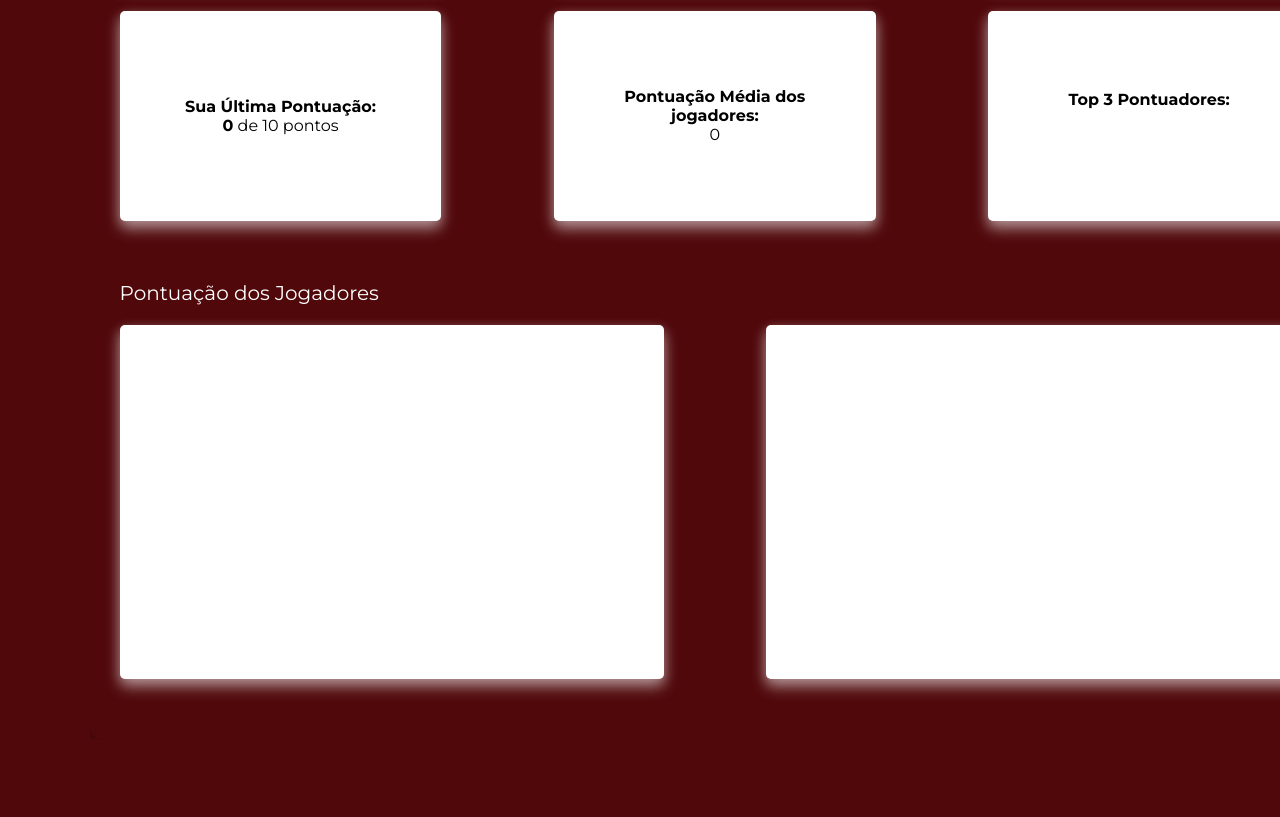
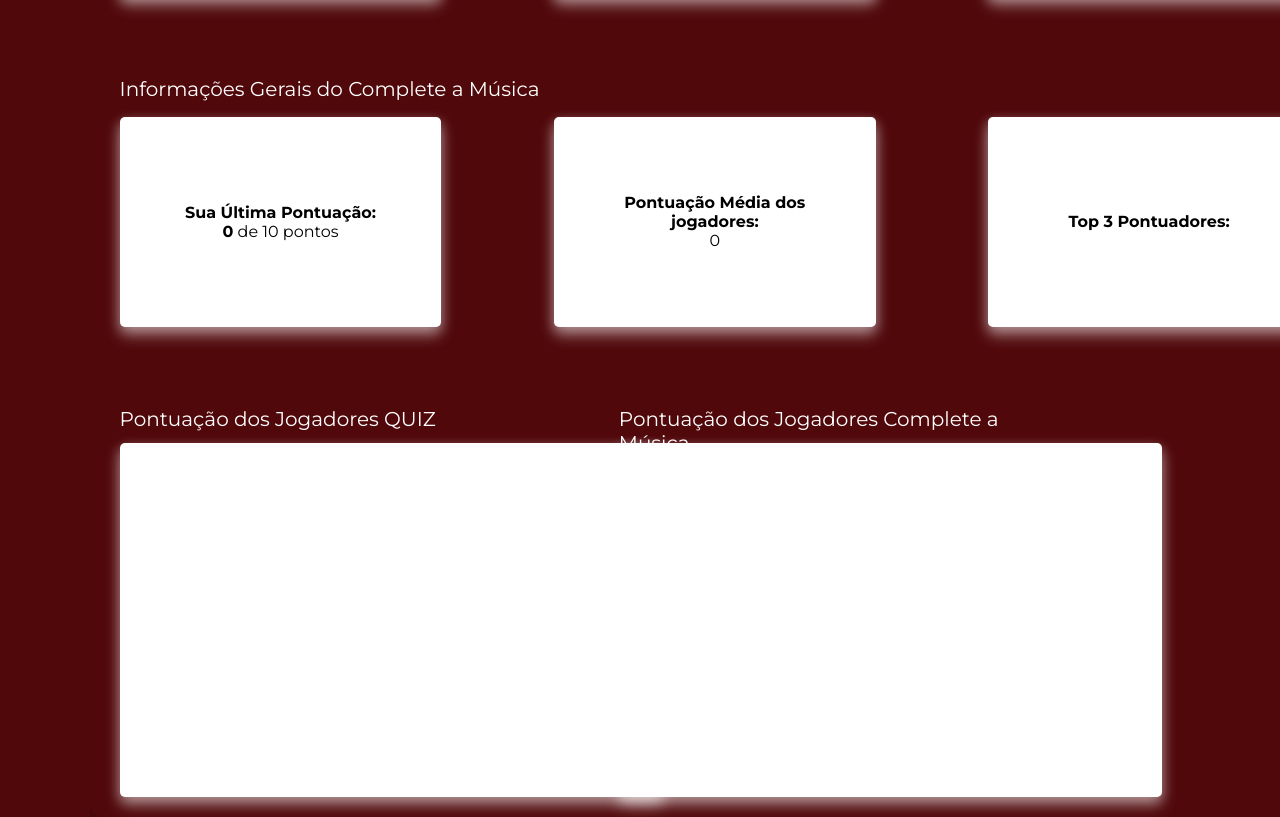
Before and after one commit to Danieldev707/ProjetoPessoal, a website: page Aplicação/public/dashboard.html in a window 1280 px wide. Shown: the part 405-1222 px from the top of the page. Before the commit the page ends 1144 px from the top, so only its background shows below. Drawn offline with nearby package versions, Linux system fonts and the light colour scheme; no server answers.

Commit message:
Update: Site Finalizado

```diff
--- a/Aplicação/public/css/dash.css
+++ b/Aplicação/public/css/dash.css
@@ -122,11 +122,38 @@ body {
   justify-content: space-between;
 }
 
+.area-grafica{
+  width: 78vw;
+  height: 50vh;
+  display: flex;
+}
+
+.card-grafico {
+  width: 50%;
+  height: 90%;
+}
+
+.dados-grafico .titulo-grafico {
+  width: 90%;
+  height: 10%;
+}
+
+.card-grafico .titulo-grafico {
+  width: 90%;
+  height: 10%;
+}
+
 .kpi-grafico {
   display: flex;
   justify-content: space-between;
   margin-bottom: 30px;
   flex-wrap: wrap;
+}
+
+/* Voce faz a alteração que você quiser da área do título */
+.titulo-grafico {
+  height: 60px;
+  width: 100%;
 }
 
 .kpi1, .kpi2, .kpi3, .kpi4, .kpi5, .kpi6 {
@@ -146,6 +173,10 @@ body {
   color: black;
 }
 
+.kpi6 li {
+  text-decoration: none;
+  list-style: none;
+}
 
 
 .kpi1 span:first-child, .kpi2 span:first-child, .kpi3 span:first-child, .kpi4 span:first-child, .kpi5 span:first-child, .kpi6 span:first-child {
@@ -162,9 +193,12 @@ body {
   margin-bottom: 5px;
 }
 
-.card-grafico {
-  margin-bottom: 30px;
+#top3PontuadoresComplete {
+  margin: 0;
+  padding: 0;
 }
+
+
 
 .titulo-grafico p {
   font-size: 20px;
@@ -172,11 +206,11 @@ body {
 }
 
 .titulo-grafico-secundario p {
-  font-size: 18px; /* Um tamanho ligeiramente menor para diferenciar */
-  margin-top: 20px; /* Adiciona um espaço acima */
-  margin-bottom: 10px; /* Controla o espaço abaixo */
-  color: #ccc; /* Cor diferente para destaque */
-  font-style: italic; /* Adiciona um estilo diferente */
+  font-size: 18px;
+  margin-top: 20px;
+  margin-bottom: 10px;
+  color: #ccc;
+  font-style: italic;
 }
 
 
@@ -186,6 +220,8 @@ body {
   display: flex;
   justify-content: space-between;
   flex-wrap: wrap;
+  width: 50%;
+  height: 90%;
   gap: 20px;
 }
 
--- a/Aplicação/public/dashboard.html
+++ b/Aplicação/public/dashboard.html
@@ -48,6 +48,11 @@
           <span>Top 3 Pontuadores:</span>
           <ul id="top3Pontuadores"></ul>
         </div>
+      </div>
+        <div class="kpi-grafico">
+          <div class="titulo-grafico">
+            <p>Informações Gerais do Complete a Música</p>
+          </div>
         <div class="kpi4">
           <span>Sua Última Pontuação:</span>
           <span><span id="ultimaPontuacaoComplete">0</span> de 10 pontos</span>
@@ -61,17 +66,25 @@
           <ul id="top3PontuadoresComplete"></ul>
         </div>
       </div>
-      <div class="card-grafico">
-        <div class="titulo-grafico">
-          <p>Pontuação dos Jogadores</p>
+
+      <div class="area-grafica">
+        <div class="card-grafico">
+          <div class="titulo-grafico">
+            <p>Pontuação dos Jogadores QUIZ </p>
+          </div>
+          <canvas id="graficoJogadores"></canvas>
         </div>
+
         <div class="dados-grafico">
-          <canvas id="graficoJogadores"></canvas>
+
+          <div class="titulo-grafico">
+            <p>Pontuação dos Jogadores Complete a Música</p>
+          </div>
           <canvas id="graficoJogadoresComplete"></canvas>
         </div>
       </div>
+      </div>
     </div>
-  </div>
 
   <script>
 function limparSessao() {
```
Also changed, not shown: 2 other files.
